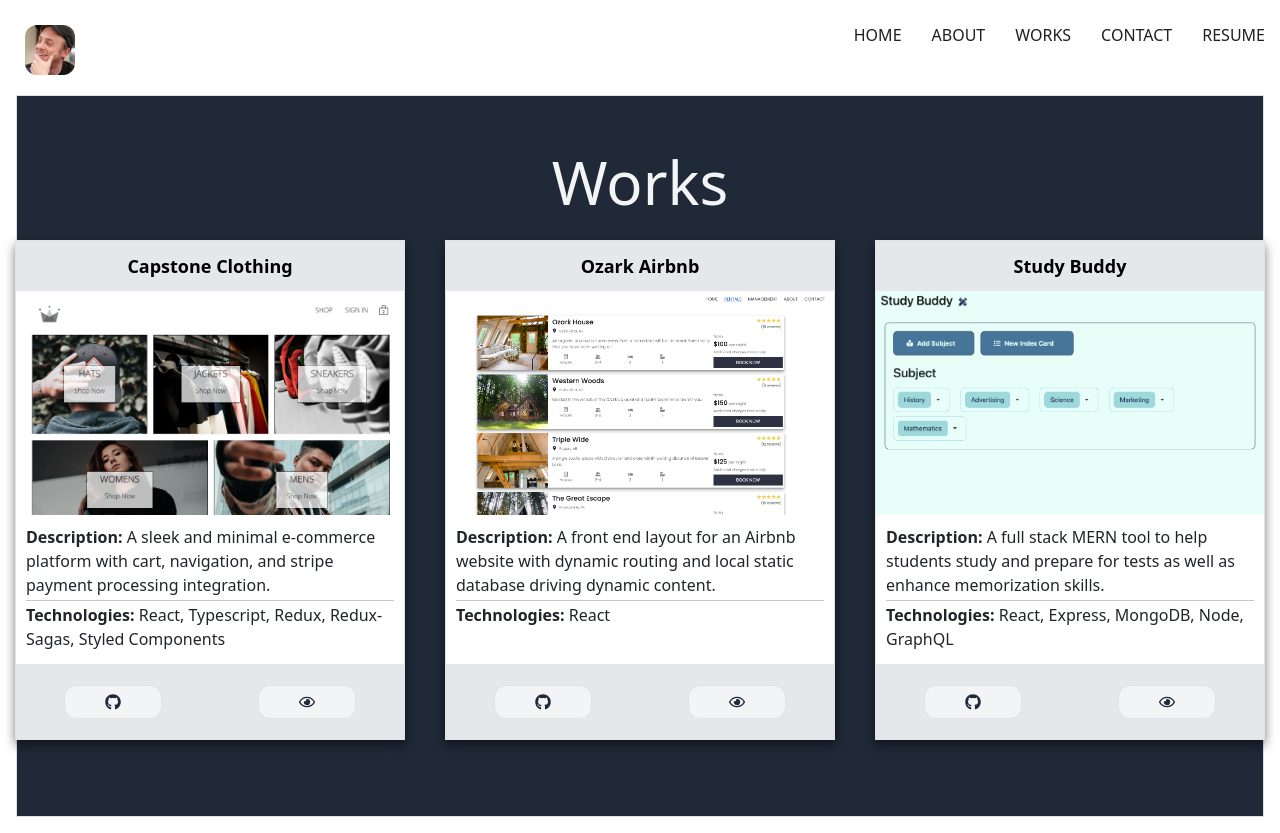
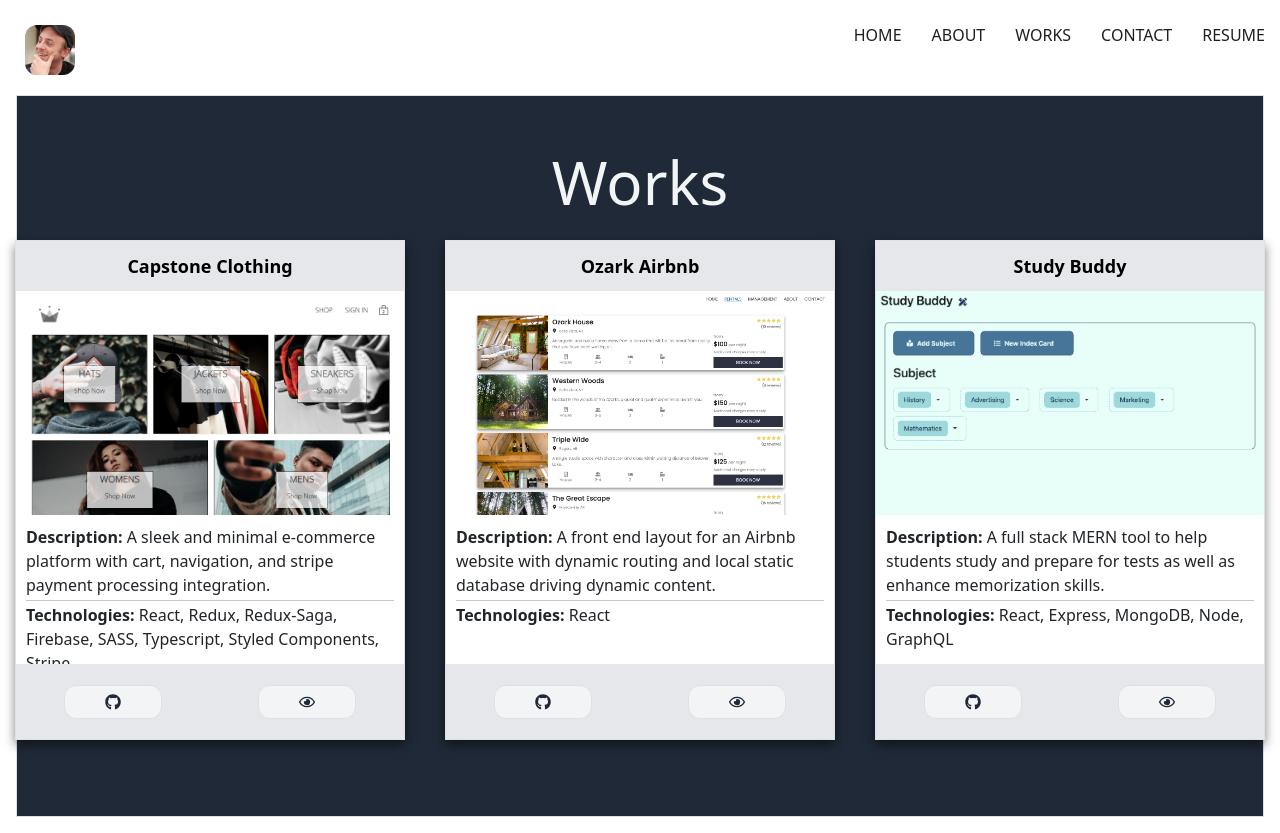
Before and after one commit to jonteal/jt-portfolio-2023, a React (Vite) app: page /works in a window 1280 px wide. Built offline with nearby package versions, Linux system fonts and the light colour scheme.

Commit message:
updated resume with new gh links

```diff
--- a/src/pages/Resume/Resume.jsx
+++ b/src/pages/Resume/Resume.jsx
@@ -250,7 +250,7 @@ const Resume = () => {
             </p>
             <a
               className="text-gray-100 mr-3 flex flex-row items-center"
-              href="https://github.com/jonteal/meshell-jackson-properties"
+              href="https://github.com/jonteal/ozark-airbnb"
             >
               <span className="mr-3">Github</span>
               <FaExternalLinkAlt className="text-gray-100" />
--- a/src/pages/Works/Works.jsx
+++ b/src/pages/Works/Works.jsx
@@ -12,17 +12,18 @@ const projects = [
     description:
       "A sleek and minimal e-commerce platform with cart, navigation, and stripe payment processing integration.",
     github: "https://github.com/jonteal/capstone-e-commerce",
-    liveLink: "https://radiant-cactus-aa7b51.netlify.app/",
+    liveLink: "https://capstone-clothing.netlify.app/",
     image: crownClothingImage,
     imageDesc: "E-Commerce store for clothing",
-    technologies: "React, Typescript, Redux, Redux-Sagas, Styled Components",
+    technologies:
+      "React, Redux, Redux-Saga, Firebase, SASS, Typescript, Styled Components, Stripe",
   },
   {
     id: 2,
     name: "Ozark Airbnb",
     description:
       "A front end layout for an Airbnb website with dynamic routing and local static database driving dynamic content.",
-    github: "https://github.com/jonteal/meshell-jackson-properties",
+    github: "https://github.com/jonteal/ozark-airbnb",
     liveLink: "https://ozark-airbnb.netlify.app/",
     image: ozarkAirbnbImage,
     imageDesc: "Front end website for an Airbnb business called Ozark Airbnb",
```
Also changed, not shown: 1 other file (tests, documents, lock files or other folders).
